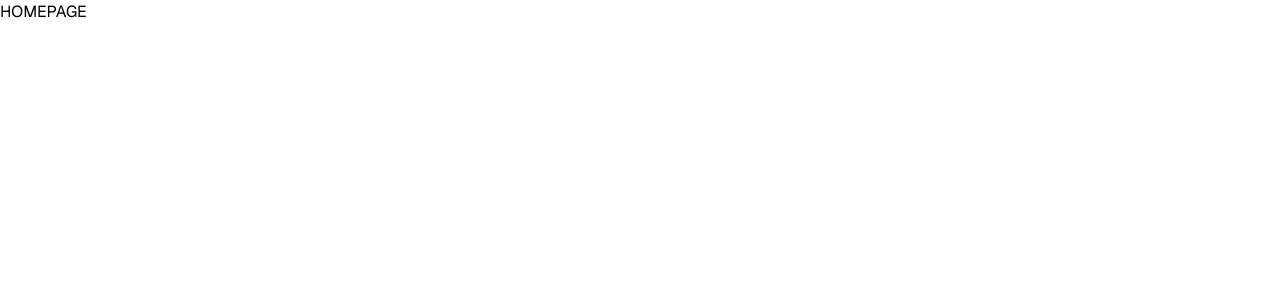
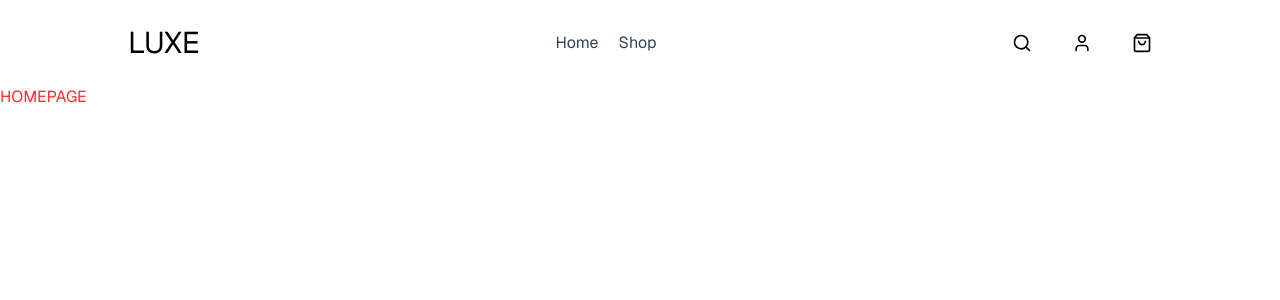
Before and after one commit to giannidona/ecommerce, a Next.js app: page / in a window 1280 px wide. Shown: the top 300 px of the page. Built offline with nearby package versions, Linux system fonts and the light colour scheme.

Commit message:
feat: 🧭 basic navbar

```diff
--- a/src/app/(homepage)/layout.tsx
+++ b/src/app/(homepage)/layout.tsx
@@ -1,6 +1,7 @@
 import type { Metadata } from "next";
 import { Geist } from "next/font/google";
 import "../../app/globals.css";
+import { Navbar } from '@/components';
 
 const geistSans = Geist({ subsets: ["latin"] });
 
@@ -16,7 +17,8 @@ export default function RootLayout({
 }>) {
   return (
     <html lang="en">
-      <body className={`${geistSans.className} antialiased`}>{children}</body>
+      <body className={`${geistSans.className} antialiased`}>
+        <Navbar/>{children}</body>
     </html>
   );
 }
--- a/src/app/(homepage)/page.tsx
+++ b/src/app/(homepage)/page.tsx
@@ -1,3 +1,3 @@
 export default function Home() {
-  return <h1>HOMEPAGE</h1>;
+  return <h1 className="text-red-500">HOMEPAGE</h1>;
 }
--- a/src/components/index.ts
+++ b/src/components/index.ts
@@ -0,0 +1 @@
+export { Navbar } from './ui/Navbar';
--- /dev/null
+++ b/src/components/ui/Navbar.tsx
@@ -0,0 +1,69 @@
+"use client";
+
+import { Menu, Search, ShoppingBag, User } from "lucide-react";
+import Link from "next/link";
+import { useState } from "react";
+
+export const Navbar = () => {
+  const [open, setOpen] = useState(false);
+
+  return (
+    <nav className="text-black h-[85px] flex align-middle items-center">
+      <div className="w-[90%] items-center md:w-[80%] mx-auto flex justify-between">
+        <div>
+          <h2 className="text-3xl">LUXE</h2>
+        </div>
+        <div className="flex md:hidden gap-x-5">
+          <button>
+            <Search size={20} />
+          </button>
+          <Link className="flex items-center" href={"/"}>
+            <User size={20} />
+          </Link>
+          <button>
+            <ShoppingBag size={20} />
+          </button>
+          <Menu size={25} onClick={() => setOpen((prev) => !prev)} />
+        </div>
+        {open && (
+          <div className="z-10 absolute w-[100%] h-full left-0 top-[85px] bg-white backdrop-invert-25">
+            <div className="w-[90%] mx-auto flex text-2xl justify-end text-slate-700 my-5">
+              <ul className="flex-end text-end">
+                <li className="mb-5">
+                  <Link href={""}>Home</Link>
+                </li>
+                <li>
+                  <Link href={""}>Shop</Link>
+                </li>
+              </ul>
+            </div>
+            <div className="w-[90%] mx-auto flex items-center justify-center gap-x-10"></div>
+          </div>
+        )}
+        <div className="hidden md:flex items-center text-slate-700">
+          <ul className="flex gap-x-5">
+            <li>
+              <Link href={""}>Home</Link>
+            </li>
+            <li>
+              <Link href={""}>Shop</Link>
+            </li>
+          </ul>
+        </div>
+        <div className="hidden md:flex">
+          <div className="flex items-center gap-x-10">
+            <button>
+              <Search size={20} />
+            </button>
+            <Link href={"/"}>
+              <User size={20} />
+            </Link>
+            <button>
+              <ShoppingBag size={20} />
+            </button>
+          </div>
+        </div>
+      </div>
+    </nav>
+  );
+};
```
Also changed, not shown: package.json (+7 -6 lines), 1 other file (tests, documents, lock files or other folders).
